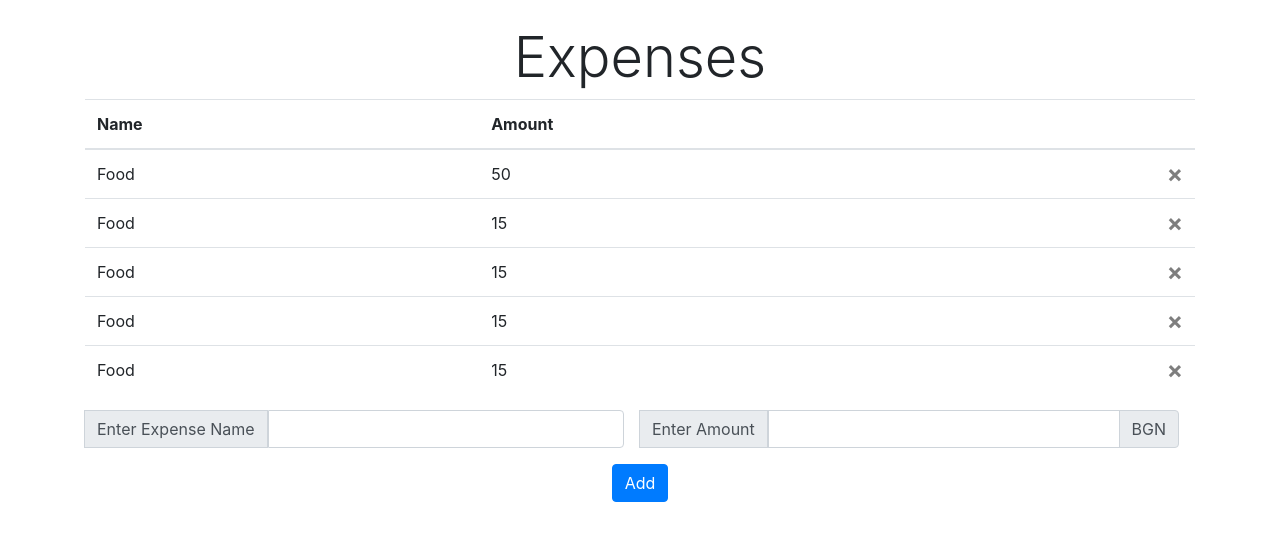
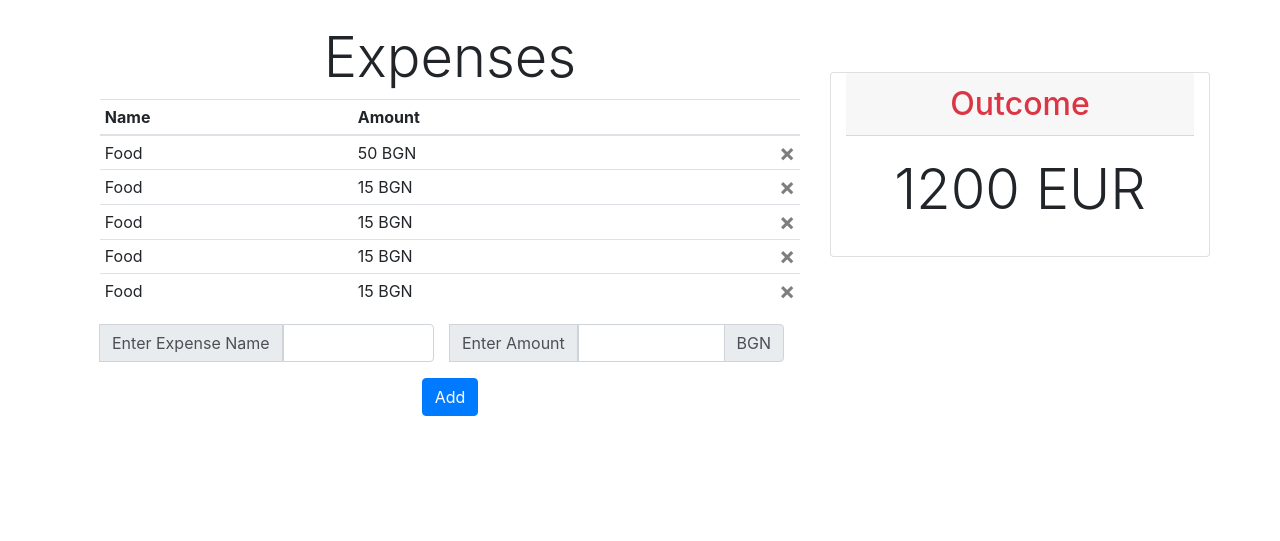
Before and after one commit to milensski/Finance-Tracker, a Flask app: page /home in a window 1280 px wide. Shown: the part 56-597 px from the top of the page. Run offline with Flask 2, Linux system fonts and the light colour scheme; a user stored in the database is signed in; data comes from the database, SQL or seed files in the repository; both versions use the stored data as it was after the commit; parts of the project's set-up code (start-up, migrations or seed data) failed here and were passed over; some libraries are stand-ins or nearby versions.

Commit message:
added new card box

```diff
--- a/financetracker/templates/home.html
+++ b/financetracker/templates/home.html
@@ -1,9 +1,11 @@
 {% extends 'base.html' %} {% block title %}Home{% endblock %}
 
 {% block content %}
-
+<div class="row">
+    <div class="col-md-8">
+        <div class="container-fluid">
             <h4 class='display-4' align="center">Expenses</h4>
-<table class="table">
+            <table class="table table-sm table-hover">
                 <thead>
                 <tr>
                     <th scope="col">Name</th>
@@ -15,7 +17,7 @@
                 {% for expense in user.expenses %}
                 <tr>
                     <td> {{ expense.expense_name }}</td>
-        <td>{{ expense.expense_amount }}</td>
+                    <td>{{ expense.expense_amount }} BGN</td>
                     <td><a class="close" href="{{url_for('views.delete',id=expense.id)}}">&times;</a></td>
 
                 </tr>
@@ -24,15 +26,7 @@
                 </tbody>
             </table>
 
-
-<!--    <ul class="list-group list-group-flush" id="expenses">-->
-
-<!--        {% for expense in user.expenses %}-->
-<!--        <li class="list-group-item">{{ expense.expense_name }} {{ expense.expense_amount }}</li>-->
-<!--        {% endfor %}-->
-<!--    </ul>-->
-
-<form class="form-inline-center" method="POST">
+            <form class="form-group" method="POST">
 
                 <div class="d-flex mb-3">
                     <div class="input-group mr-3">
@@ -40,7 +34,8 @@
                             <span class="input-group-text">Enter Expense Name</span>
 
                         </div>
-            <input type="text" class="form-control" aria-label="Amount" id="expense_name" name="expense_name">
+                        <input type="text" class="form-control" aria-label="Amount" id="expense_name"
+                               name="expense_name">
                     </div>
 
                     <div class="input-group mr-3">
@@ -48,7 +43,8 @@
                         <div class="input-group-append">
                             <span class="input-group-text">Enter Amount</span>
                         </div>
-            <input type="text" class="form-control" aria-label="Amount" id="expense_amount" name="expense_amount">
+                        <input type="text" class="form-control" aria-label="Amount" id="expense_amount"
+                               name="expense_amount">
                         <div class="input-group-append">
                             <span class="input-group-text">BGN</span>
                         </div>
@@ -59,7 +55,24 @@
 
                 <button type="submit" class="btn btn-primary d-flex mx-auto mb-5">Add</button>
 
-
             </form>
 
+        </div>
+
+    </div>
+
+    <div class="card col-md-4 my-5 mh-100 h-50 d-inline-block">
+
+        <h2 class="card-header bd-title text-danger" align="center">Outcome</h2>
+        <div class="card-body" align="center">
+            <h5 class="card-title display-4">1200 EUR</h5>
+
+        </div>
+
+    </div>
+
+</div>
+
+</div>
+
 {% endblock %}
--- a/financetracker/views.py
+++ b/financetracker/views.py
@@ -33,6 +33,7 @@ def home():
 
 
 
+
     return render_template('home.html',user=current_user)
 
 
```
Also changed, not shown: financetracker/database.db. Lines whose indentation alone changed are shown as unchanged.
